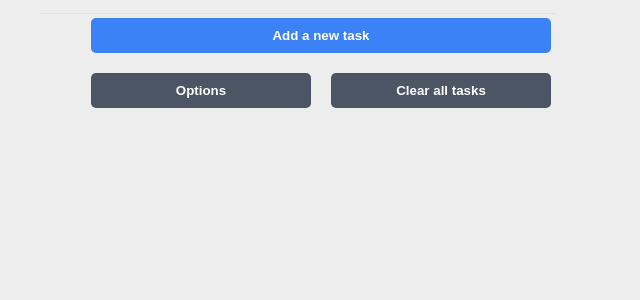
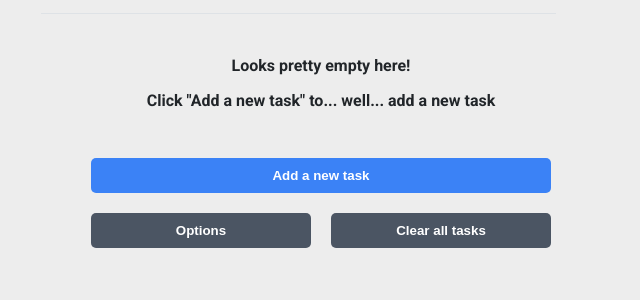
Before and after one commit to dcrescimbeni/todo-less, a React (Create React App) app: page / in a window 1280 px wide. Shown: the top 300 px of the page, without its empty margins (339-979 px from the left). Built offline with nearby package versions, Linux system fonts and the light colour scheme.

Commit message:
Added time line

```diff
--- a/package.json
+++ b/package.json
@@ -10,6 +10,7 @@
     "@testing-library/jest-dom": "^5.15.0",
     "@testing-library/react": "^11.2.7",
     "@testing-library/user-event": "^12.8.3",
+    "animate.css": "^4.1.1",
     "react": "^17.0.2",
     "react-beautiful-dnd": "^13.1.0",
     "react-dom": "^17.0.2",
--- a/src/AddItem/AddItem.js
+++ b/src/AddItem/AddItem.js
@@ -166,7 +166,7 @@ const DescriptionHelper = styled.p`
 const DescriptionInput = styled.input`
   font-size: 20px;
   font-weight: bold;
-  color: #212529; // Why it doesn't apply?
+  color: #212529;
   border: 0px;
   width: calc(100% - 5px);
   background-color: #f3f4f6;
--- /dev/null
+++ b/src/HourLine/HourLine.js
@@ -0,0 +1,30 @@
+import styled from 'styled-components';
+
+export default function HourLine() {
+  return (
+    <Wrapper>
+      <Tip></Tip>
+      <Line></Line>
+      <Tip></Tip>
+    </Wrapper>
+  );
+}
+
+const Wrapper = styled.div`
+  display: flex;
+  align-items: center;
+  margin: 0px -6px;
+`;
+
+const Tip = styled.div`
+  width: 6px;
+  height: 6px;
+  border-radius: 50%;
+  background-color: red;
+  margin: 0px -1px;
+`;
+
+const Line = styled.div`
+  border-bottom: 2px solid red;
+  width: 100%;
+`;
--- /dev/null
+++ b/src/NoTasksMessage/NoTasksMessage.js
@@ -0,0 +1,32 @@
+import styled from 'styled-components';
+
+export default function NoTasksMessage({ todoList }) {
+  return (
+    <Wrapper todoList={todoList}>
+      <TextWrapper>
+        <Paragraph>Looks pretty empty here!</Paragraph>
+        <Paragraph>
+          {' '}
+          Click "Add a new task" to... well... add a new task
+        </Paragraph>
+      </TextWrapper>
+    </Wrapper>
+  );
+}
+
+const Wrapper = styled.div`
+  display: ${(props) => (props.todoList.length === 0 ? 'flex;' : 'none;')};
+  justify-content: center;
+  align-items: center;
+  height: 100px;
+  border-radius: 5px;
+  margin: 20px 0px;
+`;
+
+const TextWrapper = styled.div``;
+
+const Paragraph = styled.p`
+  text-align: center;
+  font-weight: bold;
+  color: #212529;
+`;
--- a/src/OptionsButton/OptionsButton.css
+++ b/src/OptionsButton/OptionsButton.css
@@ -1,7 +1,10 @@
 [data-reach-menu-button] {
-  opacity: 0.2;
+  opacity: 0.4;
   margin-left: 7px;
   border: none;
+  height: 32px;
+  width: 32px;
+  border-radius: 5px;
 }
 
 [data-reach-menu-button]:hover {
@@ -15,8 +18,16 @@
 }
 
 [data-reach-menu-list] {
-  padding: 20px 10px;
+  padding: 10px 10px;
   z-index: 100000;
   position: absolute;
   background: white;
+  border-radius: 5px;
 }
+
+@media (max-width: 620px) {
+  [data-reach-menu-list] {
+    margin: 0px 32px;
+    transform: translateX(-100%);
+  }
+}
--- a/src/TimeColumn/TimeColumn.js
+++ b/src/TimeColumn/TimeColumn.js
@@ -6,6 +6,8 @@ import AddButton from '../AddButton/AddButton';
 import AddItem from '../AddItem/AddItem';
 import TaskCard from '../TaskCard/TaskCard';
 import ConfigDialog from '../ConfigDialog/ConfigDialog';
+import NoTasksMessage from '../NoTasksMessage/NoTasksMessage';
+import HourLine from '../HourLine/HourLine';
 
 export default function TimeColumn({
   todoList,
@@ -36,10 +38,33 @@ export default function TimeColumn({
     }
   });
 
+  function calculateHourLinePosition() {
+    let now = new Date();
+
+    // Get hours passed from starting time
+    let passingHours = now.getHours() - timeStart;
+    // Calculate minutes
+    let passingMinutes = now.getMinutes() / 60;
+
+    let totalTime = passingHours + passingMinutes;
+
+    if (hourTickers.length < totalTime) {
+      return -1;
+    }
+
+    return passingHours + passingMinutes;
+  }
+
+  let hourLinePosition = calculateHourLinePosition();
+
   return (
     <DragDropContext onDragEnd={handleOnDragEnd}>
       <MainColumn className="column">
+        <HourLineWrapper position={hourLinePosition}>
+          <HourLine></HourLine>
+        </HourLineWrapper>
         <TimeBlockWrapper>
+          <NoTasksMessage todoList={todoList}></NoTasksMessage>
           <Droppable droppableId="taskTimes">
             {(provided) => (
               <UnstyledList
@@ -84,6 +109,7 @@ export default function TimeColumn({
             );
           })}
         </HourTicksWrapper>
+
         <AddItem
           handleAdd={handleAdd}
           showDialog={showDialog}
@@ -188,5 +214,13 @@ const ClearButton = styled.input`
   margin-left: 10px;
 `;
 
+// Hour line
+const HourLineWrapper = styled.div`
+  position: absolute;
+  width: 100%;
+  z-index: 3;
+  top: ${(props) => props.position * 71 + 5}px;
+`;
+
 // Drag and drop explaination source:
 // https://www.freecodecamp.org/news/how-to-add-drag-and-drop-in-react-with-react-beautiful-dnd/
```
Also changed, not shown: 1 other file (tests, documents, lock files or other folders).
